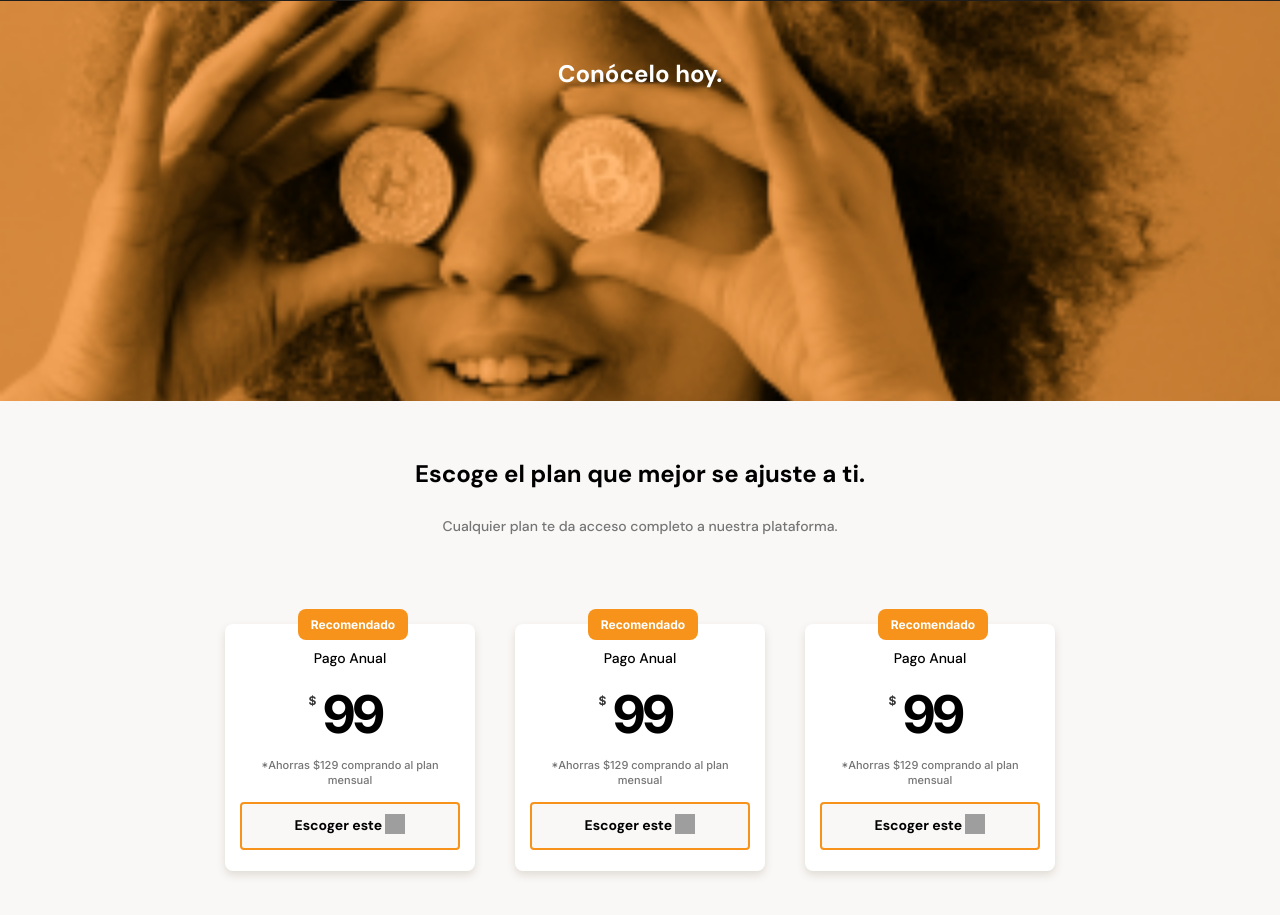
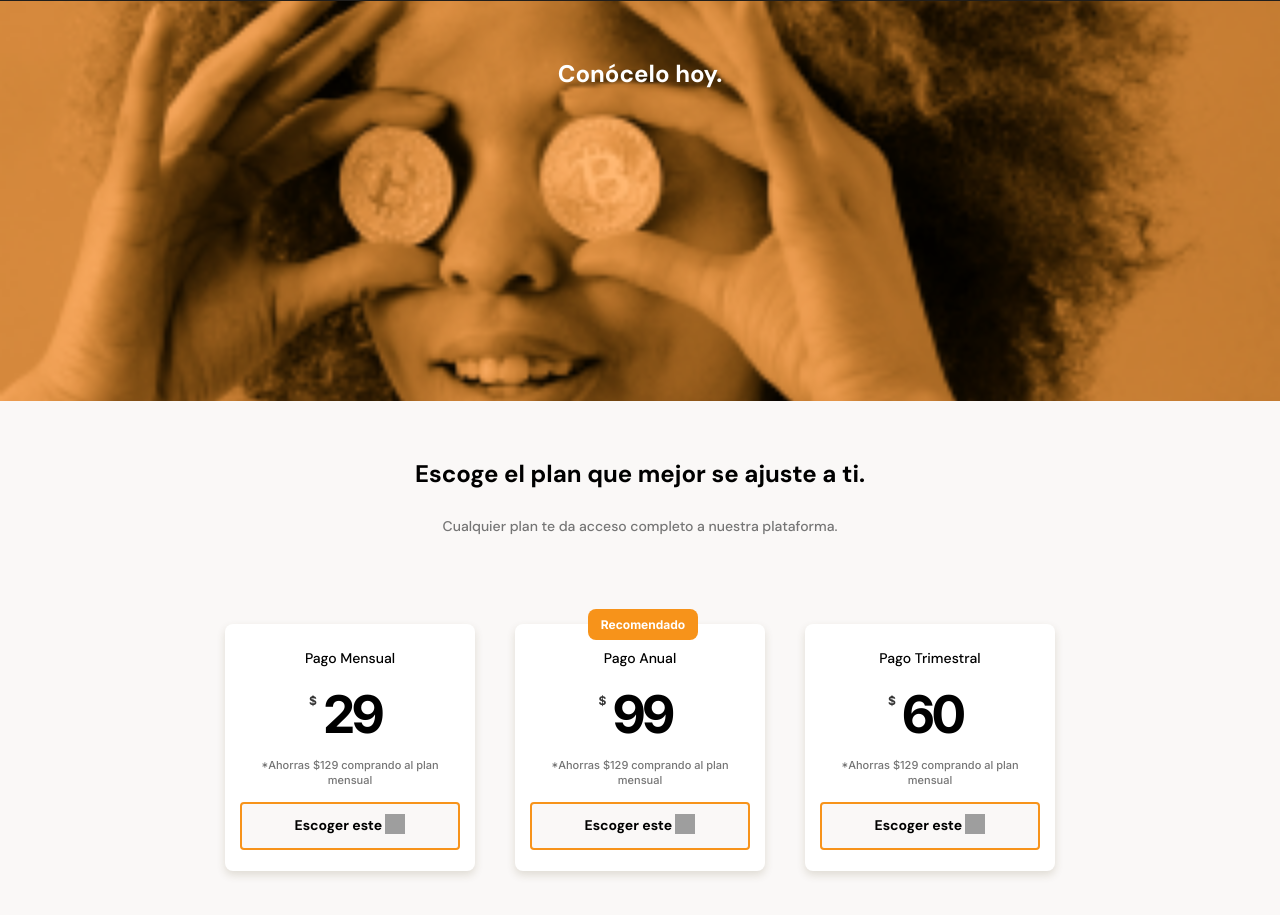
Before and after one commit to vilrodriguez/batabit, a website: page index.html in a window 1280 px wide. Shown: the part 1681-2596 px from the top of the page. Drawn offline with Linux system fonts and the light colour scheme; grey boxes are pictures that could not be loaded.

Commit message:
finished charts tottle bug

```diff
--- a/index.html
+++ b/index.html
@@ -120,9 +120,8 @@
         </div>
         <section class="plans-container">
           <div class="plan-card">
-            <p class="recomendado">Recomendado</p>
-            <p class="plan-freq">Pago Anual</p>
-            <p class="plan-cost"><sup>$</sup>99</p>
+            <p class="plan-freq">Pago Mensual</p>
+            <p class="plan-cost"><sup>$</sup>29</p>
             <p class="plan-saving">*Ahorras $129 comprando al plan mensual</p>
             <div class="plan-btn"><a href="http://" target="_blank" rel="noopener noreferrer">Escoger este <span class="arrow"></span></a></div>
           </div>
@@ -134,9 +133,8 @@
             <div class="plan-btn"><a href="http://" target="_blank" rel="noopener noreferrer">Escoger este <span class="arrow"></span></a></div>
           </div>
           <div class="plan-card">
-            <p class="recomendado">Recomendado</p>
-            <p class="plan-freq">Pago Anual</p>
-            <p class="plan-cost"><sup>$</sup>99</p>
+            <p class="plan-freq">Pago Trimestral</p>
+            <p class="plan-cost"><sup>$</sup>60</p>
             <p class="plan-saving">*Ahorras $129 comprando al plan mensual</p>
             <div class="plan-btn"><a href="http://" target="_blank" rel="noopener noreferrer">Escoger este <span class="arrow"></span></a></div>
           </div>
--- a/style.css
+++ b/style.css
@@ -169,7 +169,7 @@ main {
 .main-currency-table,
 .main-comission-table{
   width: 70%;
-  min-width: 235px;
+  min-width: 200px;
   max-width: 500px;
   height: 360px;
   margin: 0 auto;
@@ -182,8 +182,10 @@ main {
   font-size: 1.8rem;
   line-height: 2.3rem;
   margin-bottom: 15px;
+  margin: 0 auto 0 auto;
   text-align: left;
-  margin-left: 20px;
+  /* margin-left: 20px; */
+  width: 250px;
 }
 .main-currency-table .currency-table--title{
   color:var(--bitcoin-orange);
@@ -436,7 +438,6 @@ main {
   background-color: var(--just-white);
   box-shadow: 0px 4px 8px rgba(89, 73, 30, 0.16);
   /* para que las reglas de css del contenedor funcionen con las tarjetas*/
-  position: relative;
   scroll-snap-align: center;
 }
 
```
